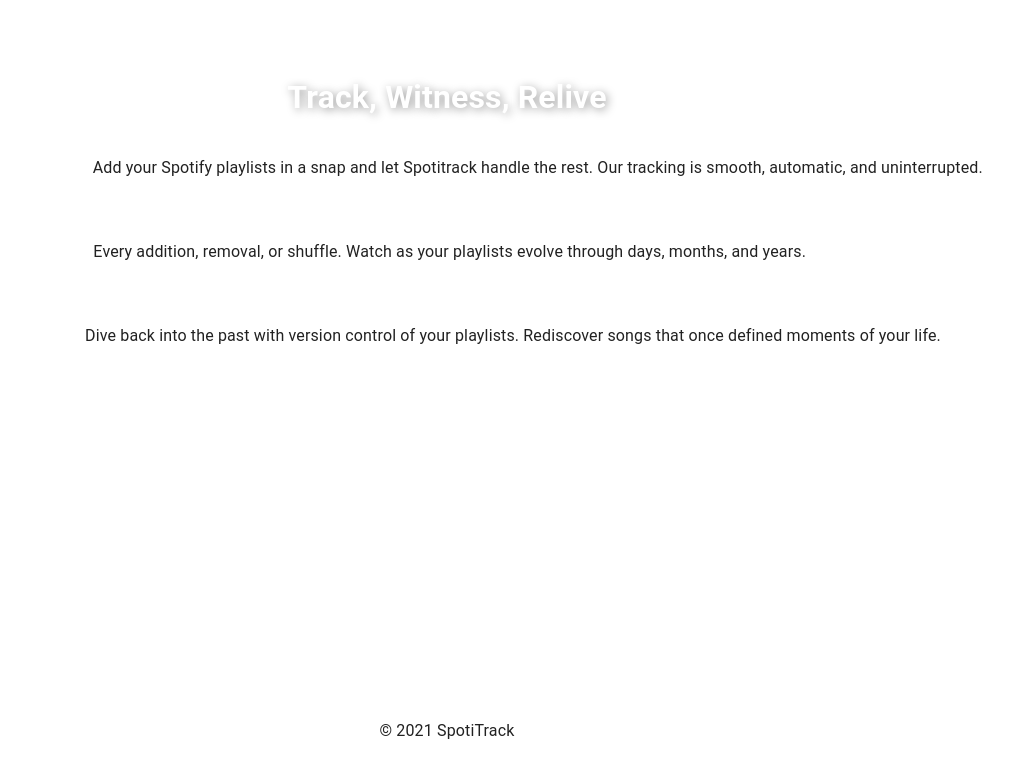
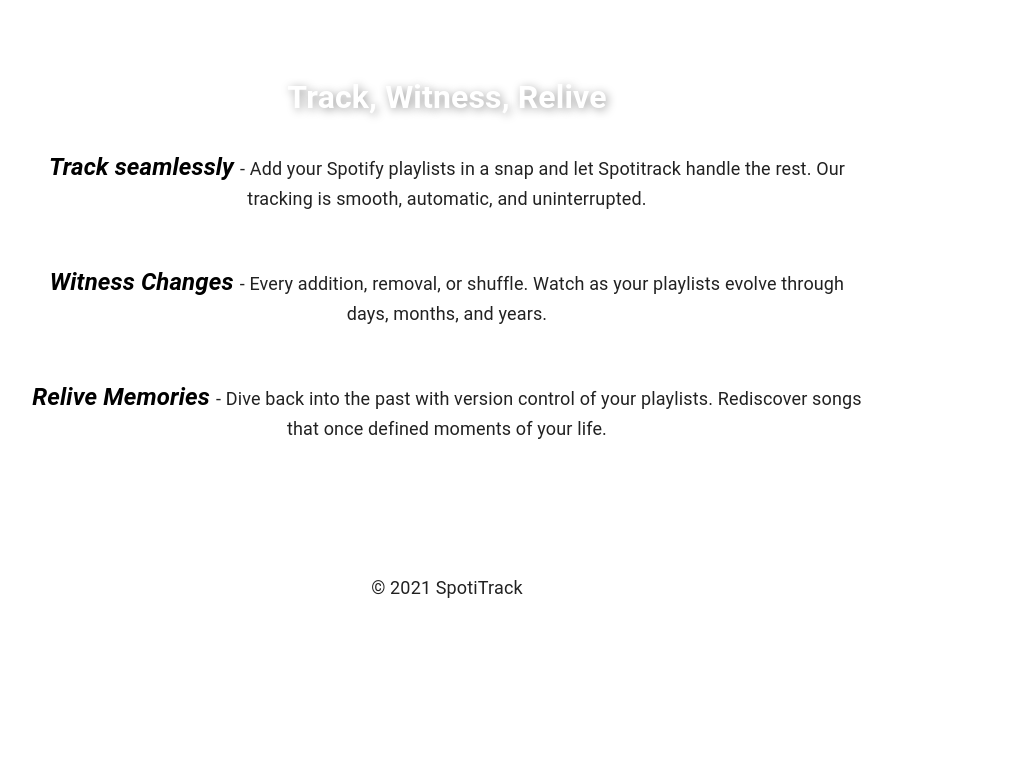
Before and after one commit to 347S24/347-final-project-team-23, a React (Vite) app in the folder spotitrack/spotitrack/frontend/: page /use in a window 1280 px wide. Shown: the top 778 px of the page, without its empty margins (193-1206 px from the left). Built offline with nearby package versions, Linux system fonts and the light colour scheme.

Commit message:
Changed Many Frontend Assets (Error Messages, Styling on Homepage)

```diff
--- a/spotitrack/spotitrack/frontend/src/main/Pitch.jsx
+++ b/spotitrack/spotitrack/frontend/src/main/Pitch.jsx
@@ -11,7 +11,7 @@
   return (
     <div id="Pitch">
     <ThemeProvider theme={theme}>
-      <h1>your Music Diary</h1>
+      <h1>Your Music Diary</h1>
       <p>
       Spotitrack isn&apos;t just about music; it&apos;s about moments. It&apos;s
       about that summer hit that played at every party or that comforting melody
--- a/spotitrack/spotitrack/frontend/src/main/Utility.jsx
+++ b/spotitrack/spotitrack/frontend/src/main/Utility.jsx
@@ -7,16 +7,16 @@
       <h1>Track, Witness, Relive</h1>
       <List>
         <ListItem>
-          <p><em>Track seamlessly</em>Add your Spotify playlists in a snap
+          <p><em>Track seamlessly </em>- Add your Spotify playlists in a snap
           and let Spotitrack handle the rest. Our tracking is smooth,
           automatic, and uninterrupted.</p>
         </ListItem>
         <ListItem>
-          <p><em>Witness Changes</em>Every addition, removal, or shuffle.
+          <p><em>Witness Changes </em>- Every addition, removal, or shuffle.
           Watch as your playlists evolve through days, months, and years.</p>
         </ListItem>
         <ListItem>
-          <p><em>Relive Memories</em>Dive back into the past with version
+          <p><em>Relive Memories </em>- Dive back into the past with version
           control of your playlists. Rediscover songs that once defined
           moments of your life.</p>
         </ListItem>
--- a/spotitrack/spotitrack/frontend/src/main/login_signup/Signup.jsx
+++ b/spotitrack/spotitrack/frontend/src/main/login_signup/Signup.jsx
@@ -9,7 +9,7 @@
 import IconButton from "@mui/material/IconButton";
 import Visibility from "@mui/icons-material/Visibility";
 import VisibilityOff from "@mui/icons-material/VisibilityOff";
-import { Alert } from "@mui/material"; // Import the 'Alert' component from the '@mui/material' package
+import { Alert, AlertTitle } from "@mui/material"; // Import the 'Alert' component from the '@mui/material' package
 import { ThemeProvider } from "@mui/system";
 import PropTypes from 'prop-types';
 import { useNavigate } from 'react-router-dom';
@@ -68,6 +68,9 @@
   const [passwordError, setPasswordError] = React.useState(false);
   const handleSetPasswordError = () => setPasswordError((error) => !error);
 
+  const [weakPassword, setWeakPassword] = React.useState(false);
+  const handleWeakPasswordError = () => setWeakPassword((error) => !error);
+
   const [verifyPassword, setVerifyPassword] = React.useState("");
   const handleVerifyPassword = (event) => {
     setVerifyPassword(event.target.value);
@@ -88,6 +91,8 @@
   // ERROR HANDLING STATE MANAGEMENT
 
   const [error, setError] = React.useState(false);
+  const passwordRegex =
+      /^(?=.*[0-9])(?=.*[!@#$%^&*])[a-zA-Z0-9!@#$%^&*]{8,}$/;
   const handleSetError = () =>
     setError(() => {
       if (username === "") {
@@ -102,6 +107,9 @@
       if (password === "") {
         handleSetPasswordError();
       }
+      if (!password.match(passwordRegex)) {
+        handleWeakPasswordError();
+      }
       if (verifyPassword === "") {
         handleSetVerifyPasswordError();
       }
@@ -113,9 +121,15 @@
   // FORM SUBMISSION HANDLER
 
   const handleFormSubmission = (event) => {
-    const passwordRegex =
-      /^(?=.*[0-9])(?=.*[!@#$%^&*])[a-zA-Z0-9!@#$%^&*]{8,}$/;
-    event.preventDefault();
+
+    if (!error) {
+      event.preventDefault();
+    } else {
+      // Problem when pressing sign-up twice.
+      // Not super important, but I'll figure it out.
+      if (weakPassword) setWeakPassword(false);
+    }
+
     if (
       username === "" ||
       firstName == "" ||
@@ -147,8 +161,7 @@
         .then((data) => {
           console.log("User info: ", data);
         });
-
-        navigate("/login")
+      navigate("/login")
     }
     console.log("fetch done");
   };
@@ -157,9 +170,19 @@
     <div id="Login">
     <ThemeProvider theme={theme}>
       {/* Error handling -- make more robust if time */}
+      {(weakPassword) && <Alert severity="error" style={{textAlign: "left"}}>Weak Password!
+          <ul style={{alignItems: "left"}}>
+            <li>Your password can't be too similar to your other personal information.</li>
+            <li>Your Password must contain at least 8 characters.</li>
+            <li>Your password can't be a commonly used password.</li>
+            <li>Your password can't be entirely numeric.</li>
+          </ul>
+        </Alert>}
+
       {(error || usernameError || firstNameError || lastNameError
         || passwordError || verifyPasswordError || emailError)
-        && <Alert severity="error">Fill all required fields</Alert>}
+        && <Alert severity="error">Fill all required fields</Alert>
+      }
 
       {/* Heading for the page */}
       <Typography
@@ -329,7 +352,7 @@
           onClick={handleFormSubmission}
           id="signup_button"
           variant="contained"
-          href="/login"
+          // href="/authorize_spotify"
           color="primary"
           type="submit"
           size="large"
--- a/spotitrack/spotitrack/frontend/src/main/styles.css
+++ b/spotitrack/spotitrack/frontend/src/main/styles.css
@@ -3,24 +3,27 @@
   /* padding-top: 15rem; */
   /* padding-bottom: 25rem; */
   background: radial-gradient(ellipse at 125% 0%,#ceec97, #7ceb7c, #5febb9);
+  em {
+    color: white;
+  }
 }
 #About {
   padding-top: 5rem;
-  padding-bottom: 20rem;
+  padding-bottom: 5rem;
   background-color: #8a8a8a;
 }
 #Utility {
   padding-top: 5rem;
-  padding-bottom: 20rem;
+  padding-bottom: 5rem;
 }
 #Pitch {
   padding-top: 5rem;
-  padding-bottom: 20rem;
-  background-color: rgb(47, 80, 69);
+  padding-bottom: 5rem;
+  background-color: #7ceb7c;
 }
 #Join {
   padding-top: 5rem;
-  padding-top: 20rem;
+  padding-bottom: 5rem;
 }
 
 
@@ -33,8 +36,8 @@
   padding-bottom: 5rem;
 }
 em {
-  color: #ffffff;
-  font-style: bold;
+  color: black;
+  font-weight: bold;
   font-size: 1.5rem;
 }
 h1 {
@@ -51,3 +54,11 @@
   padding: 0;
   text-shadow: 2px 2px 10px #00000065;
 }
+
+p {
+  width: 70%;
+  font-size: large;
+  text-align: center;
+  margin-left: auto;
+  margin-right: auto;
+}
```
Also changed, not shown: 1 other file (tests, documents, lock files or other folders).
